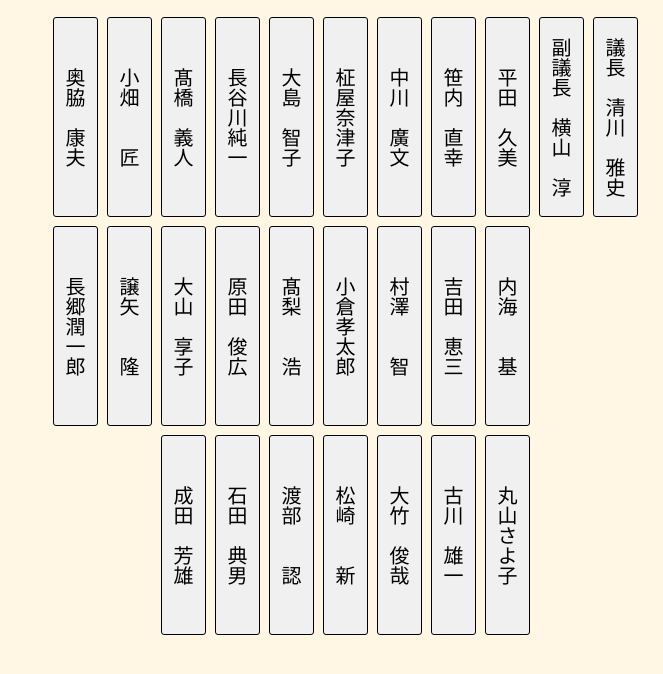
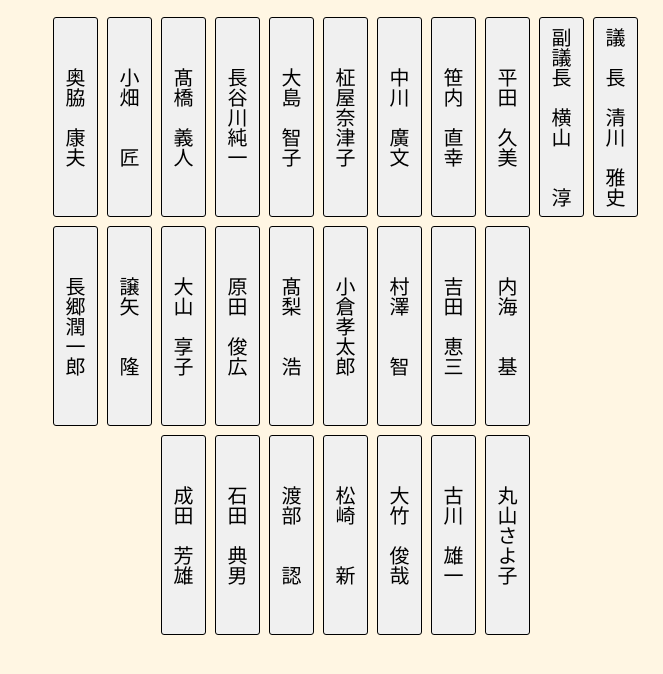
Before and after one commit to aizugikai/g, a plain HTML site: page syuttai.html in a window 1280 px wide. Shown: the part 52-726 px from the top of the page, without its empty margins (617-1280 px from the left). Drawn offline with Linux system fonts and the light colour scheme.

Commit message:
Update syuttai.html

```diff
--- a/syuttai.html
+++ b/syuttai.html
@@ -219,8 +219,8 @@
     </div>
 
     <div class="container">
-	<button class="button i1" data-button-name="清川雅史" onclick="toggleColorAndSave(this)">議長　清川　雅史</button>
-	<button class="button i2" data-button-name="横山淳" onclick="toggleColorAndSave(this)">副議長　横山　淳</button>
+	<button class="button i1" data-button-name="清川雅史" onclick="toggleColorAndSave(this)">議　長　清川　雅史</button>
+	<button class="button i2" data-button-name="横山淳" onclick="toggleColorAndSave(this)">副議長　横山　　淳</button>
 	<button class="button i3" data-button-name="平田久美" onclick="toggleColorAndSave(this)">平田　久美</button>
 	<button class="button i4" data-button-name="笹内直幸" onclick="toggleColorAndSave(this)">笹内　直幸</button>
 	<button class="button i5" data-button-name="中川廣文" onclick="toggleColorAndSave(this)">中川　廣文</button>
```
